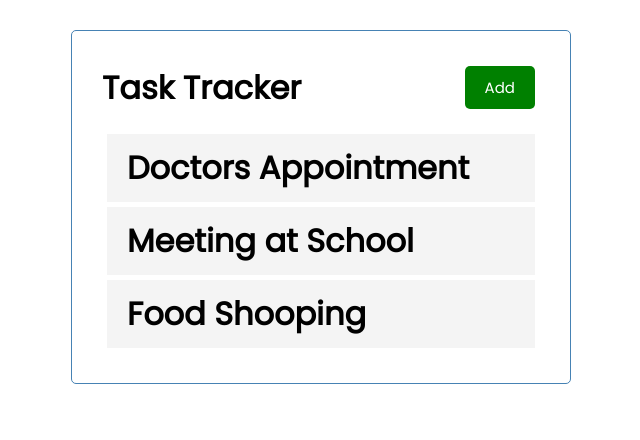
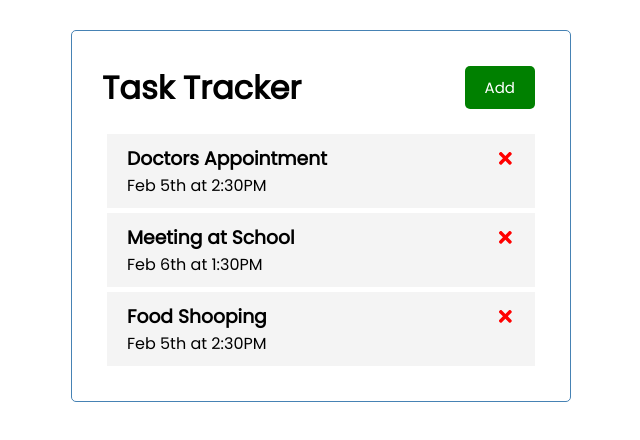
Before and after one commit to Shields10/ReactApp, a React (Create React App) app: page / in a window 1280 px wide. Shown: the top 440 px of the page, without its empty margins (319-959 px from the left). Built offline with nearby package versions, Linux system fonts and the light colour scheme.

Commit message:
OnDelete Function

```diff
--- a/package.json
+++ b/package.json
@@ -8,6 +8,7 @@
     "@testing-library/user-event": "^12.1.10",
     "react": "^17.0.1",
     "react-dom": "^17.0.1",
+    "react-icons": "^4.2.0",
     "react-scripts": "4.0.3",
     "web-vitals": "^1.0.1"
   },
--- a/src/App.js
+++ b/src/App.js
@@ -1,13 +1,47 @@
+import {useState} from 'react'
 import Header from './components/Header'
 import Tasks from './components/Tasks'
 
 function App() {
 
+  const [tasks,setTasks]= useState(
+    [{
+      id:1,
+      text:"Doctors Appointment",
+      day:"Feb 5th at 2:30PM",
+      reminder:true,
+
+    },
+    {
+      id:2,
+      text:"Meeting at School",
+      day:"Feb 6th at 1:30PM",
+      reminder:true,
+
+    },
+    {
+      id:3,
+      text:"Food Shooping",
+      day:"Feb 5th at 2:30PM",
+      reminder:true,
+
+    },
+  ]
+  )
+
+//Delete Task
+
+const deleteTask= (id)=>{
+
+setTasks(tasks.filter((task)=>task.id!==id))
+}
+
+
 
   return (
     <div className="container">
     <Header />
-    <Tasks />
+    {tasks.length>0 ?<Tasks tasks={tasks} onDelete={deleteTask}/>:"No Tasks to view"}
     </div>
 
   );
--- /dev/null
+++ b/src/components/Task.js
@@ -0,0 +1,15 @@
+import { FaTimes } from 'react-icons/fa'
+
+const Task = ({tasks, onDelete}) => {
+    return (
+        <div>
+            <div className="task">
+            <h3 > {tasks.text} <FaTimes style={{color:'red', cursor:'pointer' }}  onClick={()=>onDelete(tasks.id)}/></h3>
+            <p > {tasks.day}</p>
+
+        </div>
+        </div>
+    )
+}
+
+export default Task
--- a/src/components/Tasks.js
+++ b/src/components/Tasks.js
@@ -1,35 +1,12 @@
+import Task from './Task'
 
-  const tasks=[{
-    id:1,
-    text:"Doctors Appointment",
-    day:"Feb 5th at 2:30PM",
-    reminder:true,
-
-  },
-  {
-    id:2,
-    text:"Meeting at School",
-    day:"Feb 6th at 1:30PM",
-    reminder:true,
-
-  },
-  {
-    id:1,
-    text:"Food Shooping",
-    day:"Feb 5th at 2:30PM",
-    reminder:true,
-
-  },
-
-]
-
-
-const Tasks = () => {
+const Tasks = ({tasks, onDelete}) => {
     return (
         <>
-               {tasks.map((tasks)=>(<h1 className="task" key="text.id">
-                   {tasks.text}
-               </h1>))}
+               {tasks.map((task)=>(
+
+            <Task key={task.id} tasks={task} onDelete={onDelete}/>
+               ))}
         </>
     )
 }
```
Also changed, not shown: 1 other file (tests, documents, lock files or other folders).
